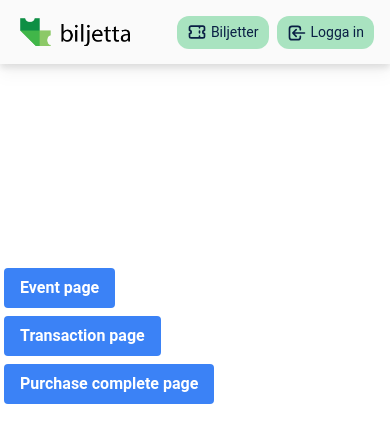
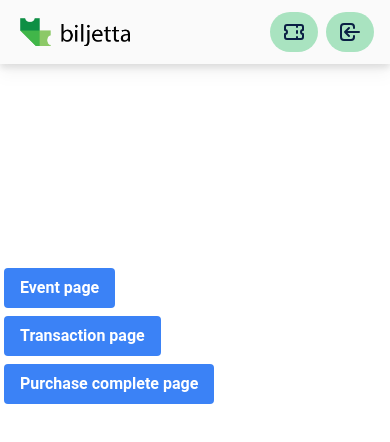
Before and after one commit to mebn/biljettsystem, a React (Create React App) app in the folder client/: page / in a window 390 px wide. Shown: the top 442 px of the page. Built offline with nearby package versions, Linux system fonts and the light colour scheme.

Commit message:
Remove text on buttons for mobile

```diff
--- a/client/src/components/Navbar/Navbar.jsx
+++ b/client/src/components/Navbar/Navbar.jsx
@@ -37,23 +37,23 @@ const Navbar = () => {
                 <ul className="flex md:space-x-2 md:mt-0 md:text-sm md:font-medium">
                     <li>
                         {/* <NavBtn name='Biljetter' iconTag='TicketIcon' */}
-                        <button className='flex justify-content bg-[#A9E3C0] text-[#0A1F44] px-2.5 md:px-4 py-1.5 md:py-2.5 ml-2 rounded-xl text-[14px] md:text-[16px]'>
-                            <TicketIcon className='mr-1 h-5 w-5'/>
-                            Biljetter
+                        <button className='flex justify-content bg-[#A9E3C0] text-[#0A1F44] px-3 md:px-4 py-2 md:py-2 md:py-2.5 ml-2 md:ml-1.5 rounded-full md:rounded-xl text-[14px] md:text-[16px]'>
+                            <TicketIcon className='h-6 w-6 md:h-5 md:w-5'/>
+                            <span className='ml-1 hidden md:block'>Biljetter</span>
                         </button>
                     </li>
                     <li>
                         {loggedIn ? (
-                            <button className='flex justify-content bg-[#A9E3C0] text-[#0A1F44] px-2.5 md:px-4 py-1.5 md:py-2.5 ml-2 rounded-xl text-[14px] md:text-[16px]'>
-                                <UserCircleIcon className='mt-[1px] sm:mt-[-1px] mr-1 h-5 w-5'/>
-                                Profil
+                            <button className='flex justify-content bg-[#A9E3C0] text-[#0A1F44] px-3 md:px-4 py-2 md:py-2 md:py-2.5 ml-2 md:ml-1.5 rounded-full md:rounded-xl text-[14px] md:text-[16px]'>
+                                <UserCircleIcon className='h-6 w-6 md:h-5 md:w-5'/>
+                                <span className='ml-1 hidden md:block'>Profil</span>
                             </button>
                         ) : (
                             <button
-                                className='flex justify-content bg-[#A9E3C0] text-[#0A1F44] px-2.5 md:px-4 py-1.5 md:py-2.5 ml-2 rounded-xl text-[14px] md:text-[16px]'
+                                className='flex justify-content bg-[#A9E3C0] text-[#0A1F44] px-3 md:px-4 py-2 md:py-2 md:py-2.5 ml-2 md:ml-1.5 rounded-full md:rounded-xl text-[14px] md:text-[16px]'
                                 onClick={e => onLogin(e)}>
-                                <LoginIcon className='mt-[1px] sm:mt-[-1px] mr-1 h-5 w-5'/>
-                                Logga in
+                                <LoginIcon className='h-6 w-6 md:h-5 md:w-5'/>
+                                <span className='ml-1 hidden md:block'>Logga in</span>
                             </button>
                         )}
 
```
